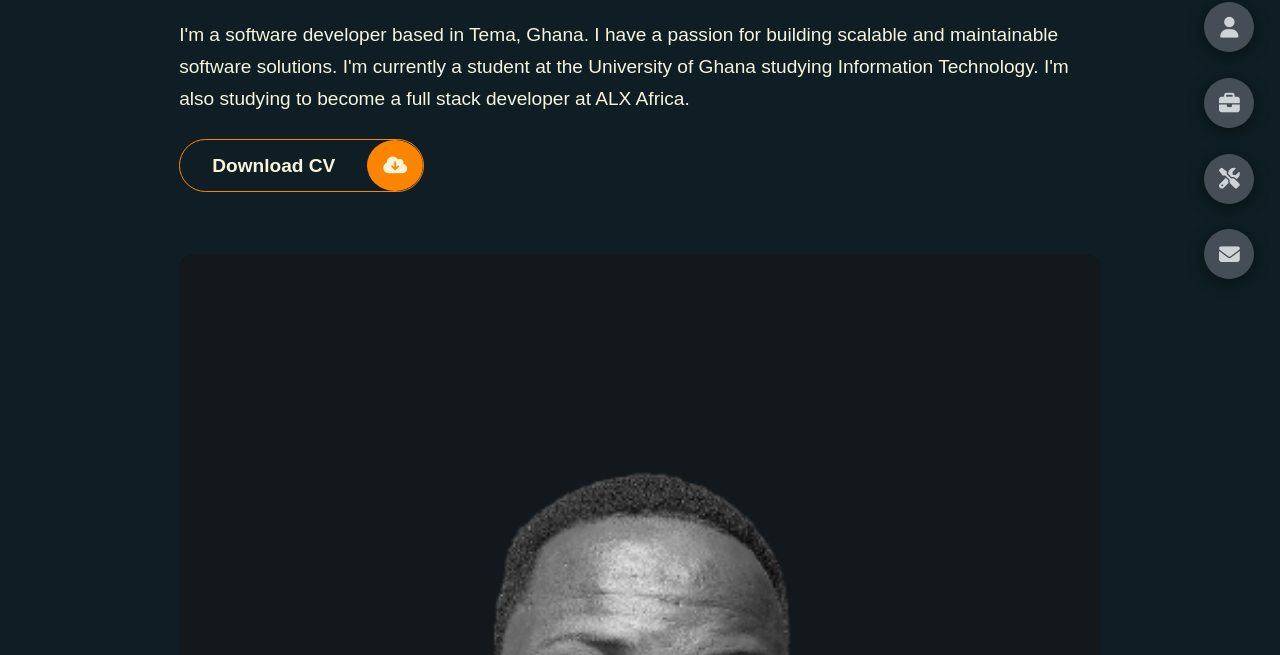
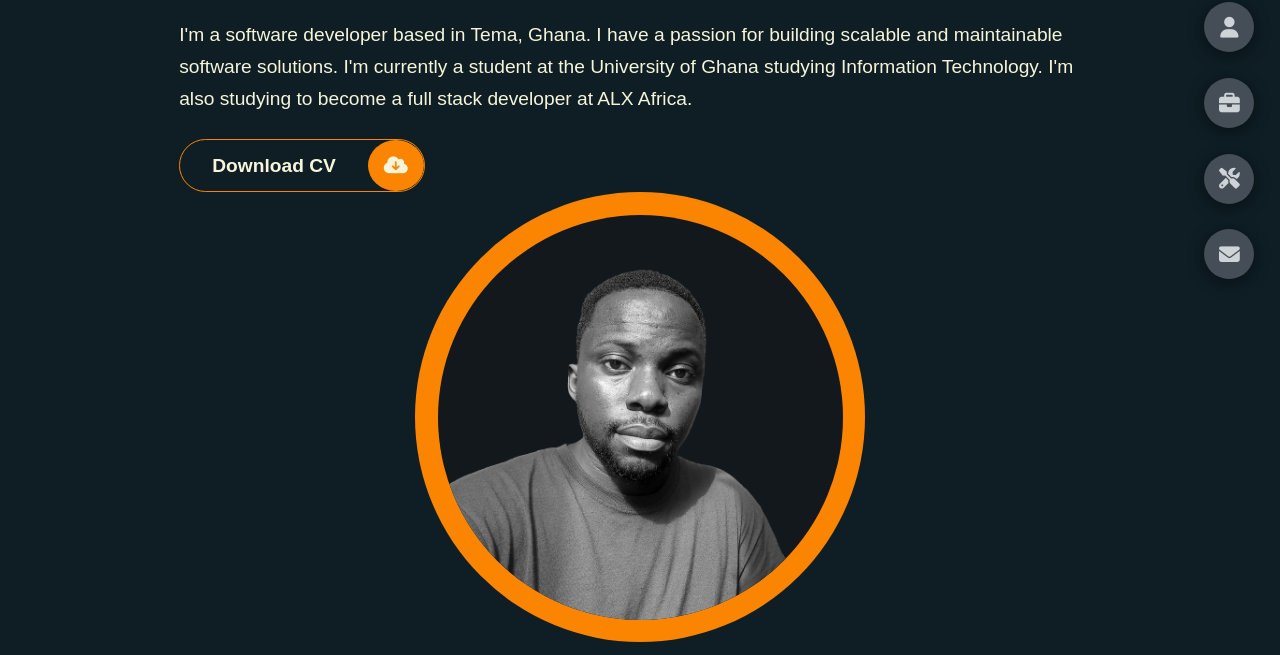
Before and after one commit to wisac/portfolio-website, a website built with Parcel: page index.html in a window 1280 px wide. Shown: the part 297-952 px from the top of the page. Built offline with nearby package versions, Linux system fonts and the light colour scheme; a web font is replaced by a local one.

Commit message:
feat: add circle around profile image

```diff
--- a/index.html
+++ b/index.html
@@ -16,14 +16,14 @@
       <header class="header section section-0 home active">
          <div class="header-content">
             <div class="header-left">
-               <div class="img-bg-shape"></div>
+               <div class="img-bg-shape">
                <div class="img-container">
                   <img
                      class="profile-image"
                      src="assets/IMG_2023-01-07-07-49-42-0454-removebg-preview.png"
                      alt="profile-picture"
                   />
-               </div>
+               </div></div>
             </div>
             <div class="header-right">
                <h1 class="name-title">
--- a/src/css/main.scss
+++ b/src/css/main.scss
@@ -219,22 +219,28 @@ section {
 
       .img-bg-shape {
          transition: all 0.6s ease-in-out;
-         width: 80%;
-         height: 100%;
-         position: absolute;
-         top: 0;
+         width: 450px;
+         height: 450px;
          left: 0;
          z-index: -1;
          background-color: var(--color-secondary);
-         clip-path: polygon(0 0, 53% 0, 100% 100%, 0 100%);
+         // clip-path: polygon(0 0, 53% 0, 100% 100%, 0 100%);
+         // display: none;
+         border-radius: 50%;
+         display: flex;
+         justify-content: center;
+         align-items: center;
       }
 
       .img-container {
-         border-radius: var(--br-sm-2);
+         // border-radius: var(--br-sm-2);
          height: 90%;
-         width: 70%;
+         width: 90%;
          background-color: var(--color-grey-6);
          transition: all 0.6s ease-in-out;
+         border-radius: 50%;
+         overflow: hidden;
+         // position: absolute;
 
          &:hover {
             animation: bounce 1s ease-out;
@@ -276,6 +282,7 @@ section {
             transition: all 0.6s ease-in-out;
             border-radius: var(--br-sm-2);
             filter: grayscale(100%);
+
             // visibility: hidden;
          }
       }
```
Also changed, not shown: src/css/main.css, 1 other file.
